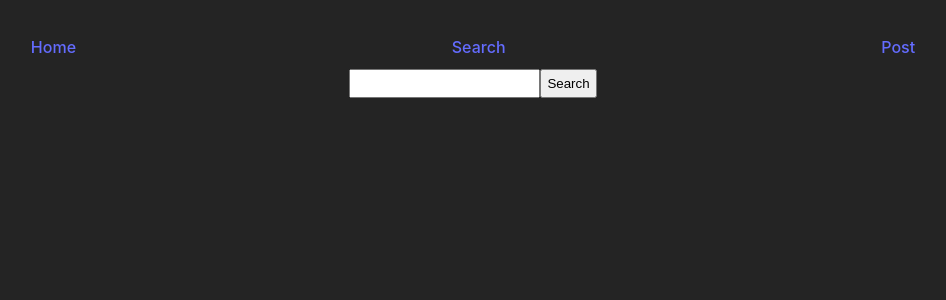
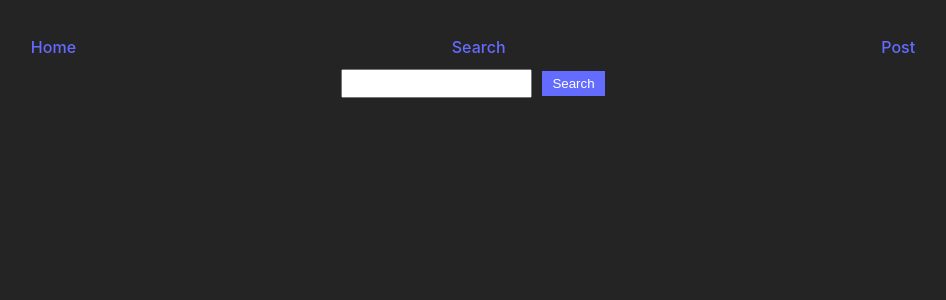
Before and after one commit to maro14/goblog, a React (Vite) app in the folder client/: page /search in a window 1280 px wide. Shown: the top 300 px of the page, without its empty margins (167-1113 px from the left). Built offline with nearby package versions, Linux system fonts and the light colour scheme.

Commit message:
update readme

```diff
--- a/client/src/index.css
+++ b/client/src/index.css
@@ -1,10 +1,8 @@
 :root {
-  font-family: Inter, Avenir, Helvetica, Arial, sans-serif;
+  font-family: Inter, sans-serif;
   font-size: 16px;
-  line-height: 24px;
+  line-height: 1.5;
   font-weight: 400;
-
-  color-scheme: light dark;
   color: rgba(255, 255, 255, 0.87);
   background-color: #242424;
 }
@@ -38,17 +36,16 @@ h1 {
 
 .navbar {
   display: flex;
-  flex-direction: row;
   justify-content: space-around;
   align-items: center;
   margin: 10px;
 }
 
 .add>form {
-  display: flex;
+  display: grid;
   flex-direction: column;
   row-gap: 10px;
-  width: 50%;
+  width: 40%;
   margin: 20px auto;
 }
 
@@ -61,3 +58,51 @@ input {
   grid-template-columns: repeat(auto-fit, minmax(300px, 1fr));
   gap: 20px;
 }
+
+
+.add input[type="publish"] {
+  padding: 5px;
+  margin-right: 10px;
+}
+
+
+.add input[type="submit"] {
+  padding: 5px 10px;
+  background-color: #646cff;
+  color: #fff;
+  border: none;
+  cursor: pointer;
+}
+
+
+.add input[type="submit"]:hover {
+  background-color: #535bf2;
+}
+
+.search {
+  flex-direction: column;
+  align-items: center;
+  margin-top: 10px;
+}
+
+.search form {
+  align-items: center;
+  margin-bottom: 20px;
+}
+
+.search input[type="search"] {
+  padding: 5px;
+  margin-right: 10px;
+}
+
+.search input[type="submit"] {
+  padding: 5px 10px;
+  background-color: #646cff;
+  color: #fff;
+  border: none;
+  cursor: pointer;
+}
+
+.search input[type="submit"]:hover {
+  background-color: #535bf2;
+}
```
Also changed, not shown: 2 other files (tests, documents, lock files or other folders).
